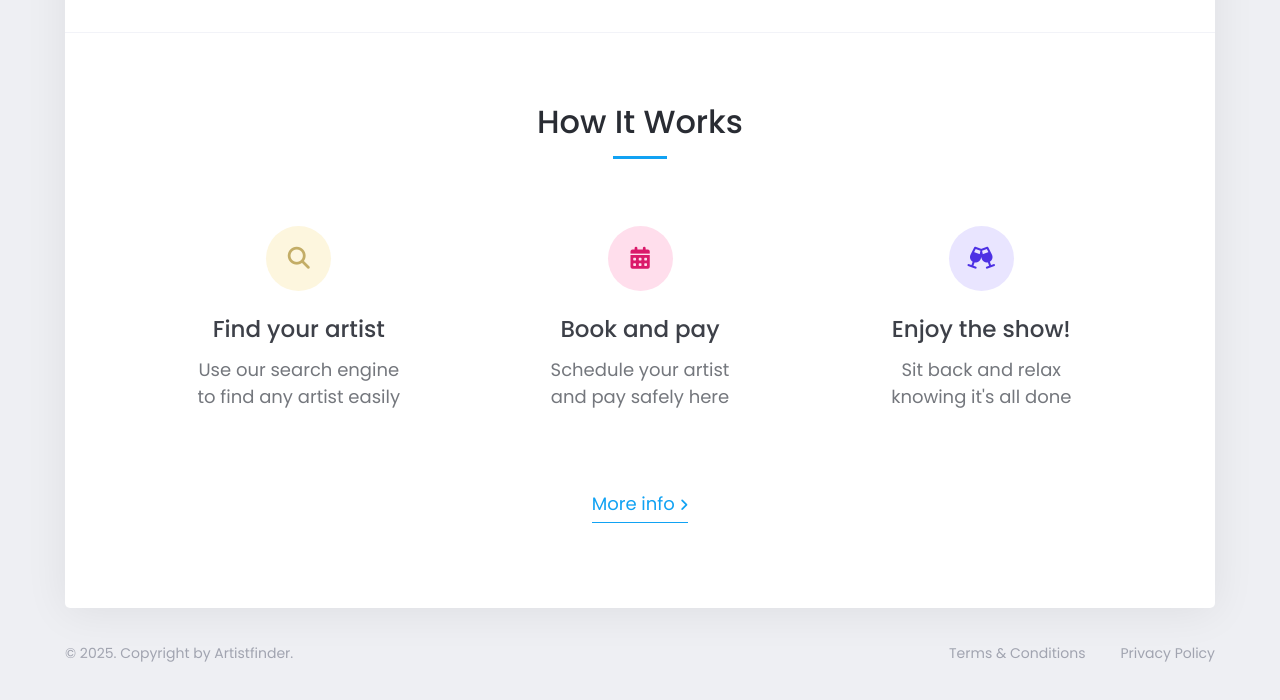
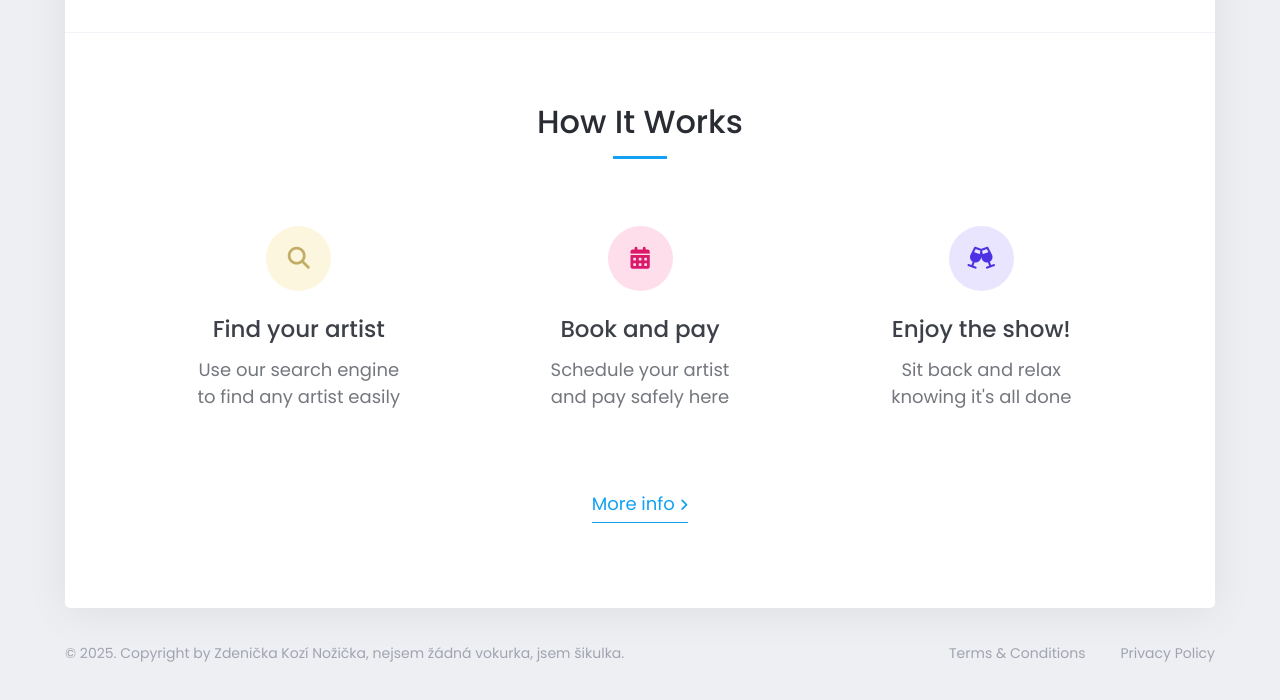
Before and after one commit to zdenkahon9/artistfinder-project, a plain HTML site: page index.html in a window 1280 px wide. Shown: the part 801-1501 px from the top of the page. Drawn offline with Linux system fonts and the light colour scheme.

Commit message:
update footer

```diff
--- a/index.html
+++ b/index.html
@@ -123,7 +123,10 @@
     </main>
 
     <footer class="footer">
-      <small class="copyright">&copy; 2025. Copyright by Artistfinder.</small>
+      <small class="copyright"
+        >&copy; 2025. Copyright by Zdenička Kozí Nožička, nejsem žádná vokurka,
+        jsem šikulka.</small
+      >
       <ul class="legal-list">
         <li class="legal-item">
           <a href="#" class="legal-link">Terms & conditions</a>
```
